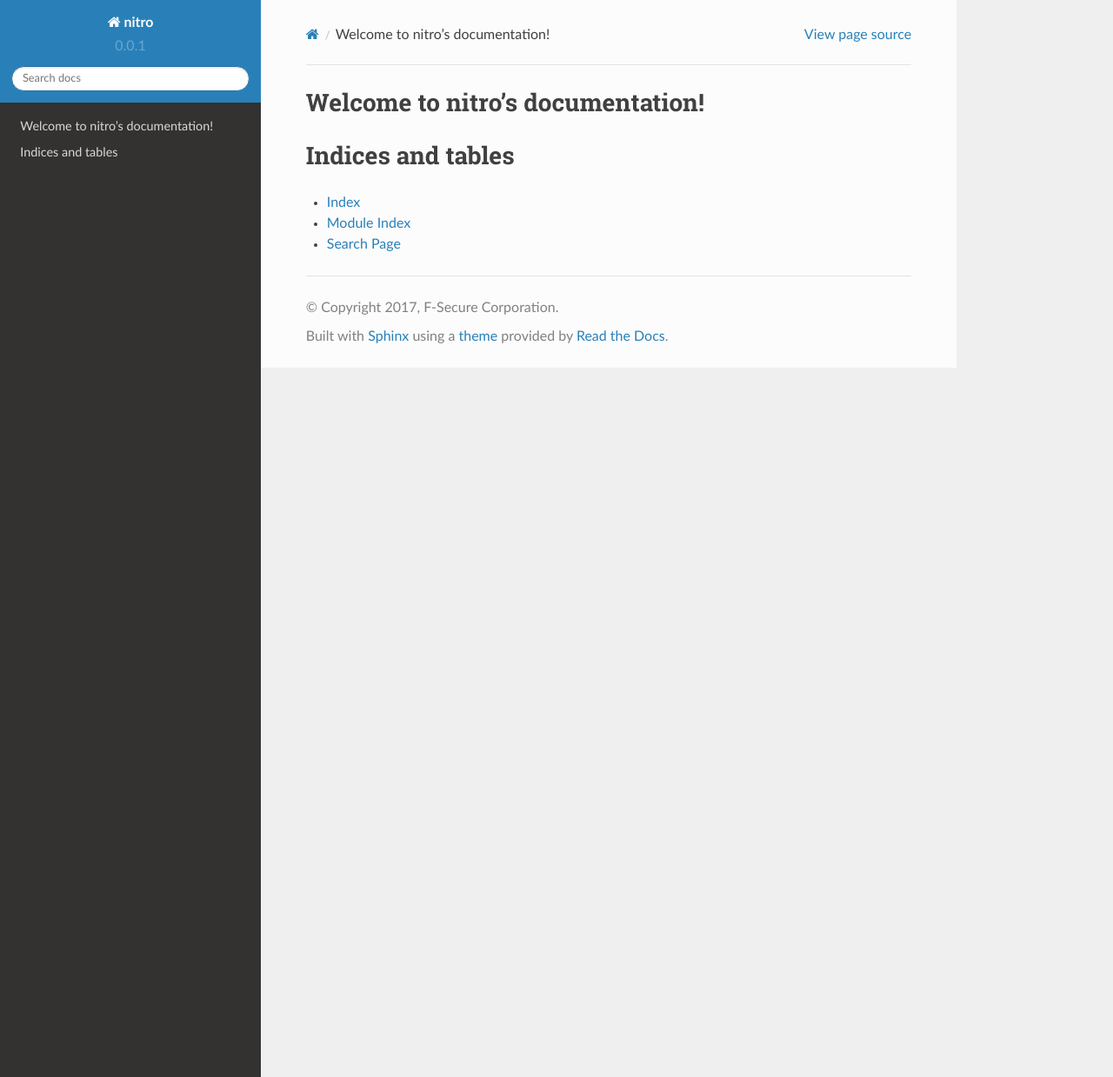
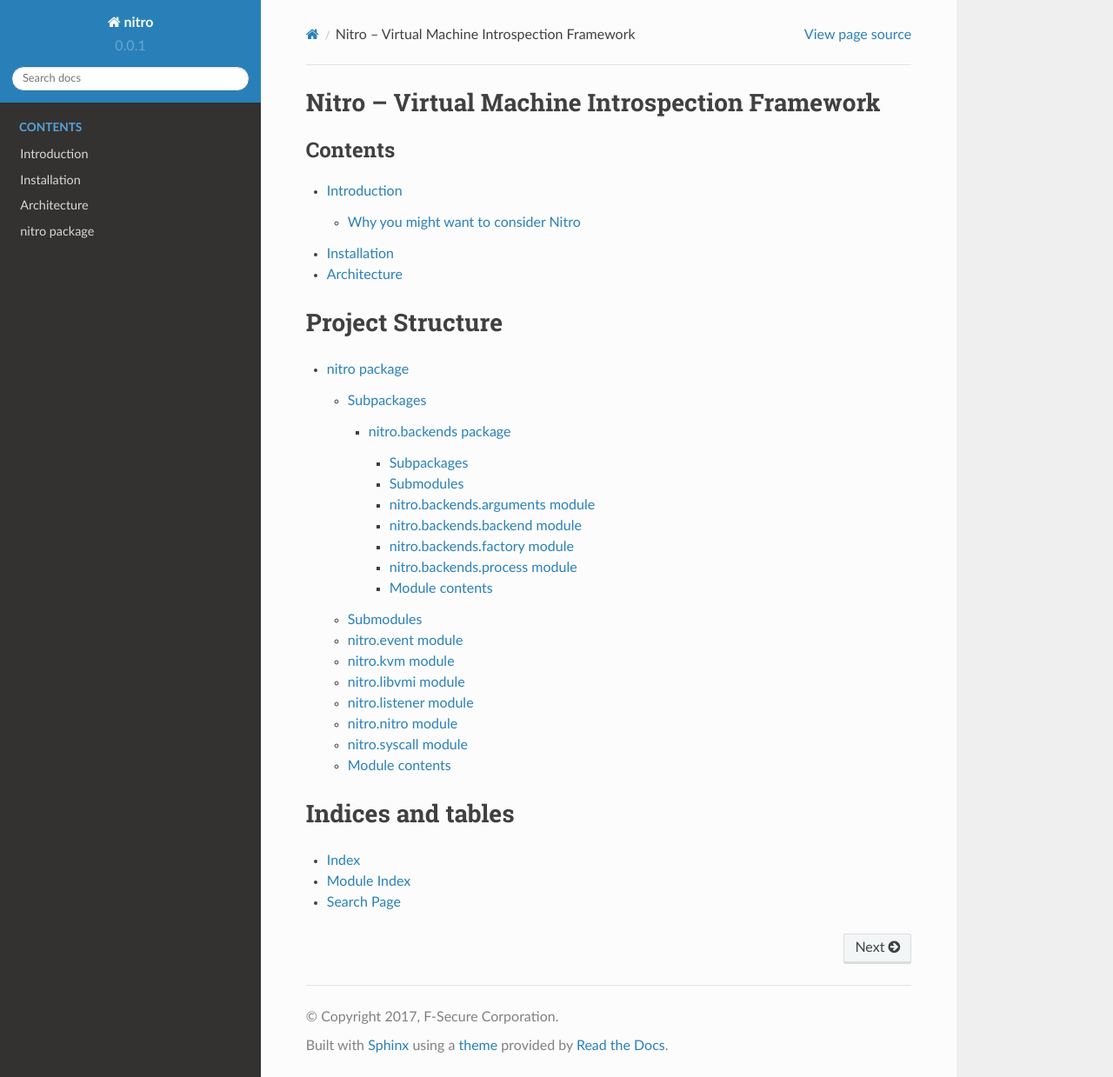
Before and after one commit to KVM-VMI/nitro, a Sphinx documentation site: the page built from doc/source/index.rst, in a window 1280 px wide and 1239 px high. Shown: the whole window at 87% size. Built offline with Sphinx 7.4.7 and the Read the Docs theme 2.0.0, drawn with Linux system fonts in a browser that asks for light colours; some of the changed lines change nothing that is shown.

Commit message:
Introduction

```diff
--- /dev/null
+++ b/doc/source/architecture.rst
@@ -0,0 +1,2 @@
+Architecture
+============
--- a/doc/source/conf.py
+++ b/doc/source/conf.py
@@ -33,7 +33,7 @@
 # generation.
 from unittest.mock import MagicMock
 
-for mod in ("libvirt", "nitro._libvmi", "ioctl_opt"):
+for mod in ("libvirt", "nitro._libvmi", "ioctl_opt", "docopt"):
     sys.modules[mod] = MagicMock()
 
 # If your documentation needs a minimal Sphinx version, state it here.
@@ -108,7 +108,7 @@
 # Add any paths that contain custom static files (such as style sheets) here,
 # relative to this directory. They are copied after the builtin static files,
 # so a file named "default.css" will overwrite the builtin "default.css".
-html_static_path = ['_static']
+# html_static_path = ['_static']
 
 # Custom sidebar templates, must be a dictionary that maps document names
 # to template names.
--- a/doc/source/index.rst
+++ b/doc/source/index.rst
@@ -1,9 +1,15 @@
-Welcome to nitro's documentation!
-=================================
+Nitro -- Virtual Machine Introspection Framework
+================================================
 
 .. toctree::
    :maxdepth: 2
-   :caption: Contents:
+   :caption: Contents
+
+   introduction
+   installation
+   architecture
+
+.. include:: modules.rst
 
 Indices and tables
 ==================
--- /dev/null
+++ b/doc/source/installation.rst
@@ -0,0 +1,2 @@
+Installation
+=========
--- /dev/null
+++ b/doc/source/introduction.rst
@@ -0,0 +1,51 @@
+Introduction
+============
+
+Nitro is flexible framework for seeing inside virtual machines. It provides
+users with a stream of events about what the machine is doing and allows the
+user to perform arbitrary inside the virtual machine. Even better, all this is
+done in a way that is completely transparent to the virtual machine in question.
+
+On a more technical level, Nitro is a virtual machine introspection system that,
+through the use of clever kernel-level functionality, allows the host system to
+pause virtual machine execution when system calls happen. While the virtual
+machine execution is paused, Nitro carefully dissects critical operating system
+data structures from its memory to understand the state of the system: what the
+system was doing when the system call took place. All this information is then
+passed to the user who can decide what to do with it. For example, the user
+might want to extract further information from the virtual machine or perform
+additional analysis that is specific to their use case or simply save the
+gathered data into a database.
+
+Why you might want to consider Nitro
+------------------------------------
+
+You might want to use Nitro when you need to have a low-level view of what your
+systems are doing. While Nitro aims to provide a lot of higher-level information
+on the system's state, at the most basic level Nitro offers you with tools for
+inspecting (and altering) virtual machine's CPU state and contents of its
+memory. If you are interested in what exactly the system is doing and want a
+comprehensive view of the entire machine, Nitro might be for you.
+
+Alternatively, you might already have system for monitoring your virtual
+machines but you are concerned about how trustworthy the reported monitoring
+information is. Maybe you have reasons to believe that something is altering the
+data your monitoring probes collect. As Nitro resides entirely outside the
+bounds of the virtual machine it monitors, it is well protected against attacks
+that might want to alter the information it collects.
+
+Or maybe you need a monitoring system that is transparent to the virtual
+machines, a system where the VM does not even know it is being monitored. For
+example, it is common for malware to try to actively detect if they are being
+monitored and change their behavior if they believe they are being watched.
+Maybe you do not want to or cannot alter the virtual machines but still want to
+be able to have some idea about what is going inside of them. Nitro can help you
+here.
+
+It is also possible that you want to ensure that your software operates
+correctly whatever happens. Nitro aims to help you there by providing you with
+the tools for simulating abnormal system behavior. For example, how do you test
+your software for hardware failures or uncommon system call return values that
+almost never happen. Traditionally, bugs related to these things have been hard
+to replicate and fix. One of Nitro's goals is to make this feasible by providing
+tools for faking strange, uncommon, events.
--- a/doc/source/modules.rst
+++ b/doc/source/modules.rst
@@ -1,5 +1,5 @@
-nitro
-=====
+Project Structure
+=================
 
 .. toctree::
    :maxdepth: 4
```
